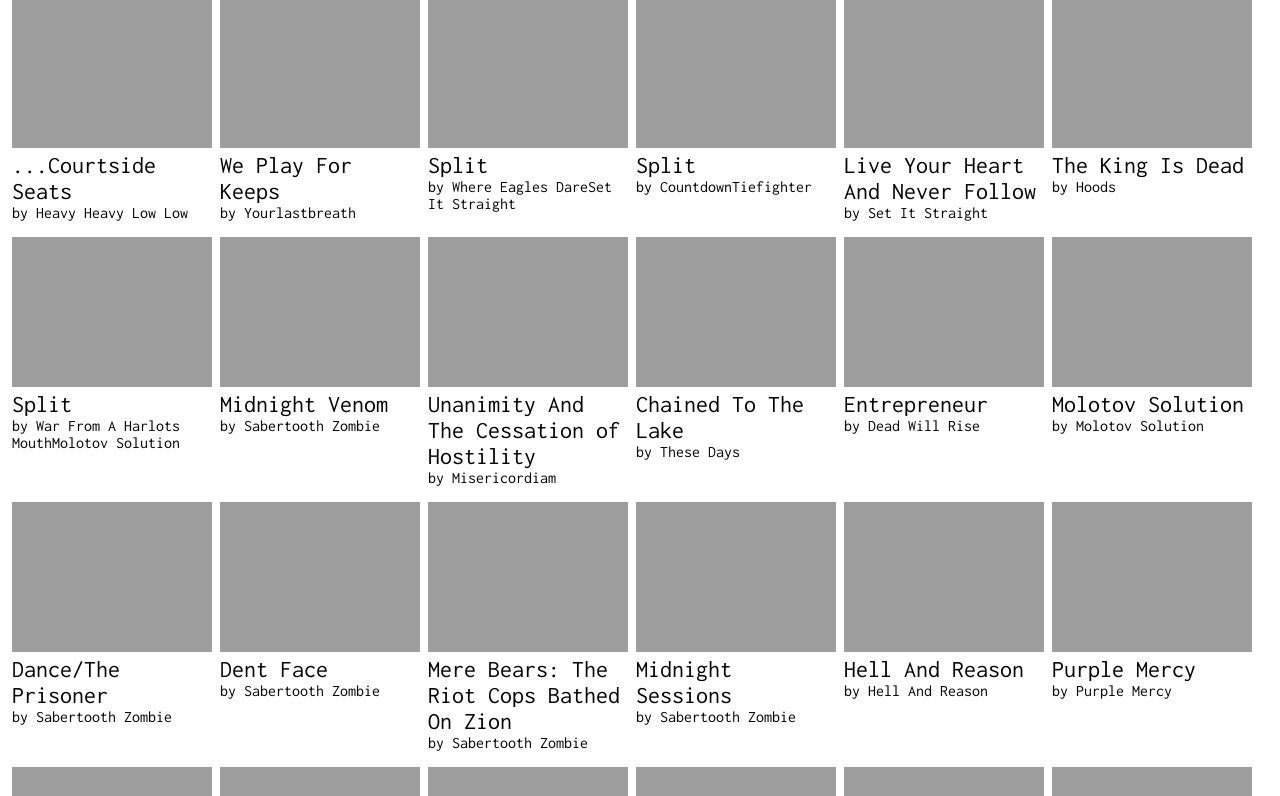
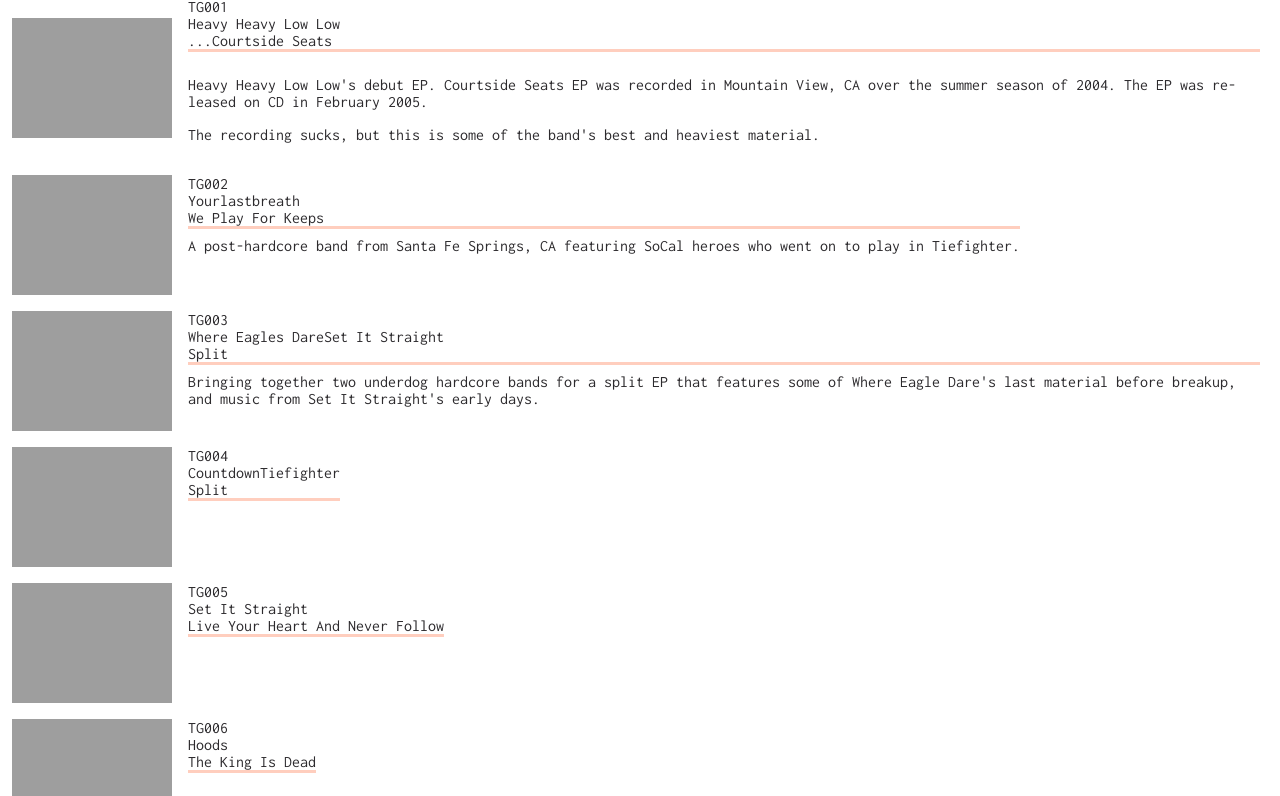
Before and after one commit to etsyketsy/tg-react, a React app: page /releases in a window 1280 px wide. Shown: the part 217-1013 px from the top of the page. Built offline with nearby package versions, Linux system fonts and the light colour scheme.

Commit message:
Initial Release list instead of grid of album covers

```diff
--- a/src/containers/ReleaseTile/index.css
+++ b/src/containers/ReleaseTile/index.css
@@ -3,56 +3,25 @@
 #releaseTile img{
   display: flex;
   object-fit: scale-down;
-  width: 100%;
-  height: auto;
+  max-width: 20vh;
+  max-height: 20vh;
 }
 
-.preview_title{
-  font-size: 1.5em;
-  margin-top: .5vh;
-}
-
-.preview_artist {
-  font-size: 1em;
-  display: inline-block;
-}
-
-#full_info {
-  visibility: hidden;
-  width: 0;
-  height: 0;
-}
-
-#full_info:target {
-  visibility: visible;
+#releaseTile .details {
   display: flex;
   flex-direction: column;
-  background-color: white;
-  opacity: 100;
-  width: inherit;
-  height: auto;
-}
-
-#closeDetail:target {
-  visibility: hidden;
-  width: 0;
-  height: 0;
+  margin-left: 2vh;
 }
 
 #releaseTile {
   display: flex;
-  flex-direction: column;
+  flex-direction: row;
   word-wrap: break-word;
   hyphens: auto;
   object-fit: contain;
   height: auto;
-  min-width: 10vh;
-  max-width: 25vh;
+  width: 100%;
   height: auto;
   margin: 1vh;
   margin-left: 0;
 }
-/* #releaseTile:hover #preview_info{
-      opacity: .8;
-      transition: opacity .2s;
-} */
--- a/src/containers/ReleaseTile/index.js
+++ b/src/containers/ReleaseTile/index.js
@@ -1,34 +1,31 @@
 import React, { Component } from 'react';
+import ReactHtmlParser from 'react-html-parser';
 import './index.css';
 
 class ReleaseTile extends Component {
 
-    clickHandler = (e) => {
-        console.log(e.currentTarget)
-    }
     render() {
+        console.log(this.props.item)
         return (
             <div id="releaseTile">
-                <a href='#full_info'
-                    onClick={this.clickHandler}
-                >
-                <img className='photoPreview'
-                    src={this.props.item.image}
-                    alt='releaseCover' />
-                {/* <div id='preview_info'> */}
-                    <div className='preview_title'>
+                <img src={this.props.item.image}
+                    alt='releaseCover'
+                />
+                <div className='details'>
+                    <div className='cat_num'>
+                        {this.props.item.cat_num}
+                    </div>
+                    <div className='releaseArtist'>
+                        {this.props.item.artist}
+                    </div>
+                    <div className='releaseTitle'>
                         {this.props.item.release_title}
                     </div>
-                    <div className='preview_artist'>
-                        by {this.props.item.artist}
+                    <div className='bio'>
+                        {ReactHtmlParser(this.props.item.bio)}
                     </div>
-                {/* </div> */}
-                </a>
-                <div id='full_info'>
-                    <a href='closeDetail'>
-                        {this.props.item.bio}
-                    </a>
                 </div>
+
             </div>
         )
     }
```
